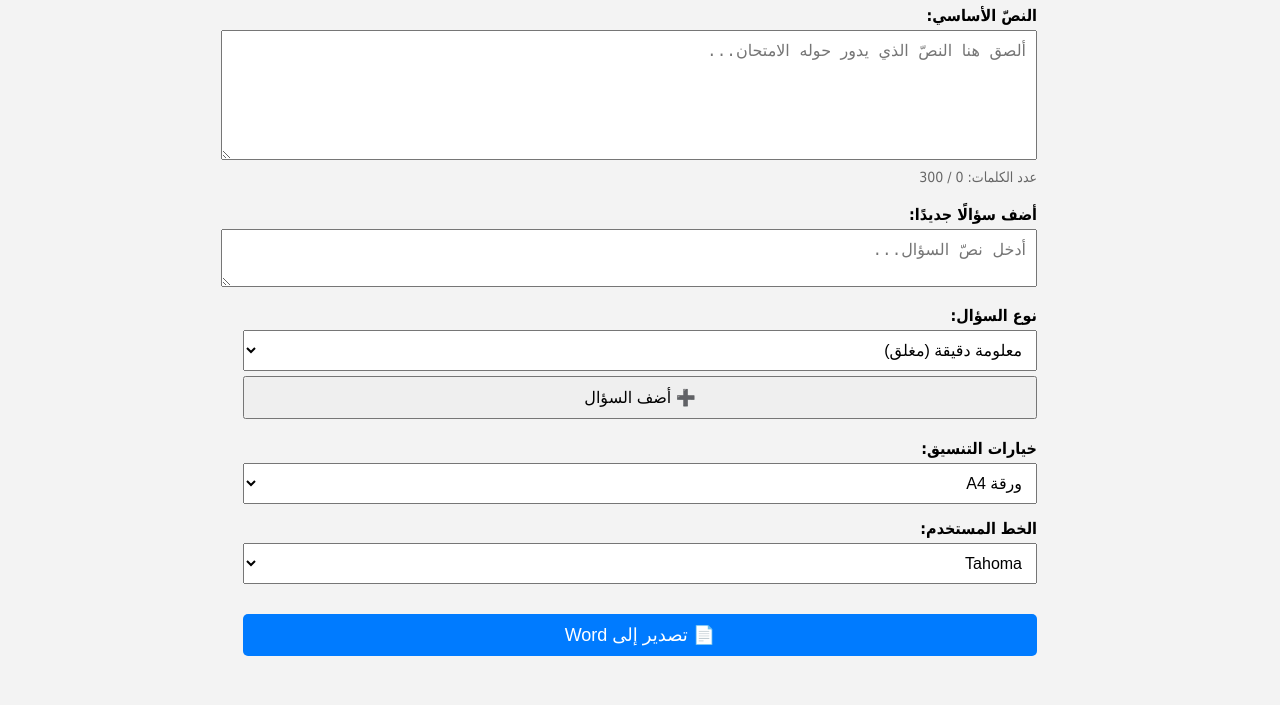
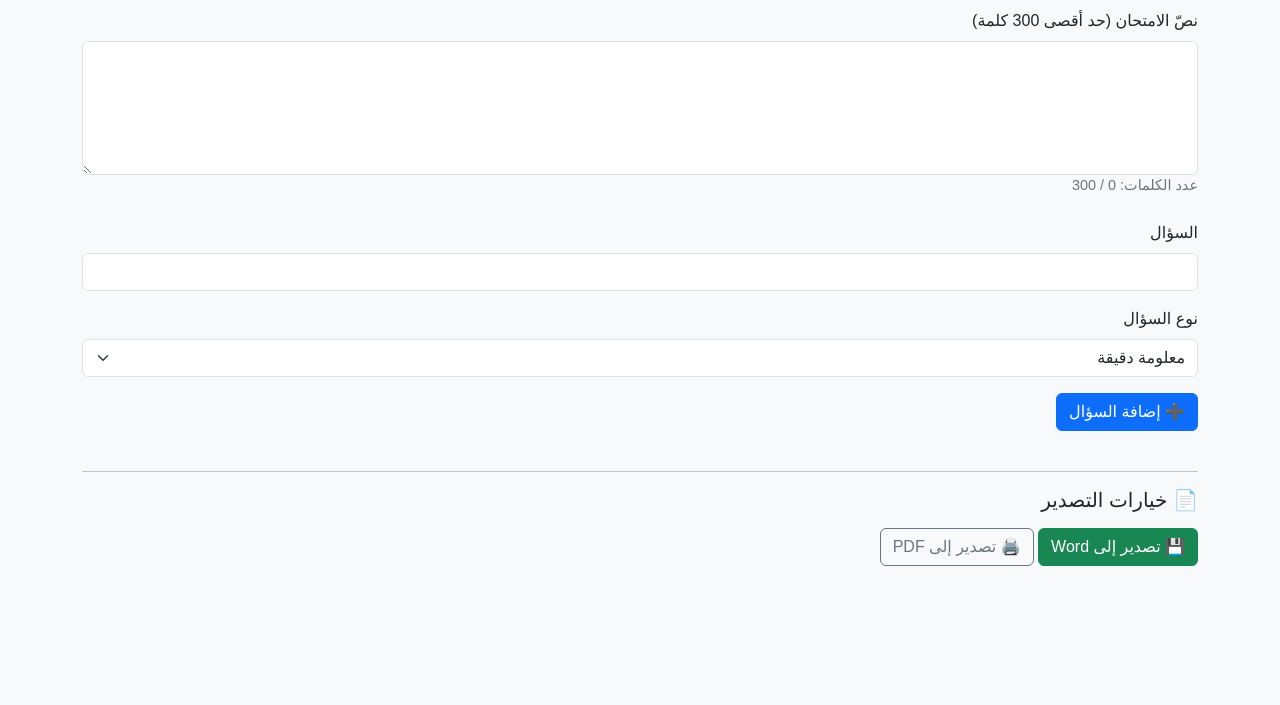
Before and after one commit to majedonline/Arabic-Project, a plain HTML site: page index.html in a window 1280 px wide. Shown: the part 95-800 px from the top of the page. Drawn offline with nearby package versions, Linux system fonts and the light colour scheme.

Commit message:
Update index.html

```diff
--- a/index.html
+++ b/index.html
@@ -3,191 +3,141 @@
 <head>
   <meta charset="UTF-8">
   <meta name="viewport" content="width=device-width, initial-scale=1.0">
-  <title>نموذج تقييم ذكي لمسابقات اللغة العربية</title>
+  <title>منشئ الامتحانات العربيّة</title>
+  <link href="https://cdn.jsdelivr.net/npm/bootstrap@5.3.0/dist/css/bootstrap.rtl.min.css" rel="stylesheet">
   <style>
     body {
-      font-family: 'Tahoma', sans-serif;
-      padding: 20px;
-      background: #f3f3f3;
-      transition: all 0.3s ease-in-out;
-      max-width: 794px;
-      margin: auto;
-    }
-    label {
-      display: block;
-      margin-top: 15px;
-      font-weight: bold;
-    }
-    textarea, select, button, input[type="text"] {
-      width: 100%;
-      padding: 10px;
-      font-size: 16px;
-      margin-top: 5px;
+      padding: 2rem;
+      background-color: #f8f9fa;
+      font-family: 'Cairo', sans-serif;
     }
     .question-block {
-      background: #fff;
-      padding: 15px;
-      margin-top: 20px;
-      border-radius: 10px;
-      box-shadow: 0 2px 4px rgba(0,0,0,0.1);
+      border: 1px solid #ced4da;
+      border-radius: 8px;
+      padding: 1rem;
+      margin-bottom: 1rem;
+      background-color: #fff;
     }
-    .question-title {
-      font-weight: bold;
-      margin-bottom: 10px;
-    }
-    .options {
-      margin-top: 20px;
-    }
-    #wordCount {
-      font-size: 14px;
-      color: #666;
-      margin-top: 5px;
-    }
-    .export-btn {
-      margin-top: 30px;
-      background-color: #007BFF;
-      color: white;
-      font-size: 18px;
-      padding: 10px;
-      border: none;
-      border-radius: 5px;
-      cursor: pointer;
+    .word-count {
+      font-size: 0.9rem;
+      color: #6c757d;
     }
   </style>
 </head>
 <body>
-  <h1>نموذج تقييم ذكي لمسابقات اللغة العربية</h1>
+  <div class="container">
+    <h1 class="mb-4 text-center">🔶 منشئ الامتحانات العربيّة 🔶</h1>
 
-  <label for="mainText">النصّ الأساسي:</label>
-  <textarea id="mainText" rows="6" placeholder="ألصق هنا النصّ الذي يدور حوله الامتحان..." oninput="checkWordCount()"></textarea>
-  <div id="wordCount">عدد الكلمات: 0 / 300</div>
+    <!-- نص الامتحان -->
+    <div class="mb-4">
+      <label for="examText" class="form-label">نصّ الامتحان (حد أقصى 300 كلمة)</label>
+      <textarea class="form-control" id="examText" rows="5" maxlength="2500"></textarea>
+      <div class="word-count" id="wordCount">عدد الكلمات: 0 / 300</div>
+    </div>
 
-  <div id="questionContainer"></div>
+    <!-- إضافة سؤال -->
+    <div class="mb-3">
+      <label for="questionText" class="form-label">السؤال</label>
+      <input type="text" class="form-control" id="questionText">
+    </div>
+    <div class="mb-3">
+      <label for="questionType" class="form-label">نوع السؤال</label>
+      <select class="form-select" id="questionType">
+        <option value="معلومة دقيقة">معلومة دقيقة</option>
+        <option value="إجابة نسبيّة">إجابة نسبيّة</option>
+        <option value="إجابة مفتوحة">إجابة مفتوحة</option>
+        <option value="رأي وتبرير">رأي وتبرير</option>
+        <option value="إبداع أدبي">إبداع أدبي</option>
+        <option value="تحليل لغوي">تحليل لغوي</option>
+        <option value="بلاغة">بلاغة</option>
+        <option value="مهارات قرن 21">مهارات قرن 21</option>
+      </select>
+    </div>
+    <button class="btn btn-primary mb-4" onclick="addQuestion()">➕ إضافة السؤال</button>
 
-  <div class="options">
-    <label for="newQuestion">أضف سؤالًا جديدًا:</label>
-    <textarea id="newQuestion" rows="2" placeholder="أدخل نصّ السؤال..."></textarea>
+    <!-- قائمة الأسئلة -->
+    <div id="questionList"></div>
 
-    <label for="newType">نوع السؤال:</label>
-    <select id="newType">
-      <option value="closed">معلومة دقيقة (مغلق)</option>
-      <option value="interpretive">إجابة تفسيريّة (تحليل)</option>
-      <option value="open">إجابة مفتوحة (إبداع)</option>
-      <option value="opinion">رأي مدعوم (جدلي)</option>
-    </select>
+    <!-- خيارات التصدير -->
+    <hr>
+    <h5 class="mb-3">📄 خيارات التصدير</h5>
+    <button class="btn btn-success" onclick="exportToWord()">💾 تصدير إلى Word</button>
+    <button class="btn btn-outline-secondary" onclick="exportToPDF()">🖨️ تصدير إلى PDF</button>
 
-    <button onclick="addQuestion()">➕ أضف السؤال</button>
   </div>
 
-  <div class="options">
-    <label for="format">خيارات التنسيق:</label>
-    <select id="format" onchange="updateFormatting()">
-      <option value="A4">ورقة A4</option>
-      <option value="A5">ورقة A5</option>
-    </select>
+  <script src="https://cdnjs.cloudflare.com/ajax/libs/jspdf/2.5.1/jspdf.umd.min.js"></script>
+  <script>
+    const wordCountEl = document.getElementById('wordCount');
+    const examText = document.getElementById('examText');
+    examText.addEventListener('input', () => {
+      const words = examText.value.trim().split(/\s+/);
+      const count = examText.value.trim() ? words.length : 0;
+      wordCountEl.textContent = `عدد الكلمات: ${count} / 300`;
+      if (count > 300) examText.value = words.slice(0, 300).join(' ');
+    });
 
-    <label for="font">الخط المستخدم:</label>
-    <select id="font" onchange="updateFormatting()">
-      <option value="Tahoma">Tahoma</option>
-      <option value="Arial">Arial</option>
-      <option value="Cairo">Cairo</option>
-      <option value="Amiri">Amiri (تقليدي)</option>
-    </select>
-  </div>
-
-  <button class="export-btn" onclick="exportToWord()">📄 تصدير إلى Word</button>
-
-  <script>
-    let questionIndex = 1;
+    const questionList = document.getElementById('questionList');
+    const allQuestions = [];
 
     function addQuestion() {
-      const text = document.getElementById('newQuestion').value.trim();
-      const type = document.getElementById('newType').value;
-      if (!text) return;
-
-      const container = document.getElementById('questionContainer');
-
-      const block = document.createElement('div');
-      block.className = 'question-block';
-
-      const title = document.createElement('div');
-      title.className = 'question-title';
-      title.textContent = `السؤال ${questionIndex++}: ${text}`;
-
-      const typeInfo = document.createElement('div');
-      typeInfo.textContent = `نوع السؤال: ${getTypeLabel(type)}`;
-
-      block.appendChild(title);
-      block.appendChild(typeInfo);
-
-      container.appendChild(block);
-
-      document.getElementById('newQuestion').value = '';
+      const text = document.getElementById('questionText').value.trim();
+      const type = document.getElementById('questionType').value;
+      if (!text) return alert('الرجاء إدخال نص السؤال.');
+      const question = { text, type };
+      allQuestions.push(question);
+      renderQuestions();
+      document.getElementById('questionText').value = '';
     }
 
-    function getTypeLabel(value) {
-      switch(value) {
-        case 'closed': return 'معلومة دقيقة (مغلق)';
-        case 'interpretive': return 'إجابة تفسيريّة (تحليل)';
-        case 'open': return 'إجابة مفتوحة (إبداع)';
-        case 'opinion': return 'رأي مدعوم (جدلي)';
-        default: return 'غير معروف';
-      }
+    function renderQuestions() {
+      questionList.innerHTML = '';
+      allQuestions.forEach((q, i) => {
+        const block = document.createElement('div');
+        block.className = 'question-block';
+        block.innerHTML = `
+          <strong>س${i + 1})</strong> ${q.text} <br><em class="text-muted">نوع السؤال: ${q.type}</em>
+          <button class="btn btn-sm btn-danger float-end" onclick="deleteQuestion(${i})">حذف</button>
+        `;
+        questionList.appendChild(block);
+      });
     }
 
-    function updateFormatting() {
-      const paperSize = document.getElementById('format').value;
-      const font = document.getElementById('font').value;
-
-      document.body.style.fontFamily = font;
-
-      if (paperSize === 'A4') {
-        document.body.style.maxWidth = '794px';
-      } else if (paperSize === 'A5') {
-        document.body.style.maxWidth = '559px';
-      } else {
-        document.body.style.maxWidth = '100%';
-      }
-    }
-
-    function checkWordCount() {
-      const textarea = document.getElementById('mainText');
-      const words = textarea.value.trim().split(/\s+/);
-      const count = textarea.value.trim() ? words.length : 0;
-      const wordCountDisplay = document.getElementById('wordCount');
-      wordCountDisplay.textContent = `عدد الكلمات: ${count} / 300`;
-
-      if (count > 300) {
-        textarea.value = words.slice(0, 300).join(" ");
-        wordCountDisplay.textContent = "عدد الكلمات: 300 / 300 (تم بلوغ الحد الأقصى)";
-      }
+    function deleteQuestion(index) {
+      allQuestions.splice(index, 1);
+      renderQuestions();
     }
 
     function exportToWord() {
-      const mainText = document.getElementById('mainText').value;
-      const questions = document.getElementById('questionContainer').innerHTML;
+      let content = `نص الامتحان:\n${examText.value}\n\nالأسئلة:\n`;
+      allQuestions.forEach((q, i) => {
+        content += `س${i + 1}) ${q.text} (نوع: ${q.type})\n`;
+      });
+      const blob = new Blob([content], { type: 'application/msword' });
+      const link = document.createElement('a');
+      link.href = URL.createObjectURL(blob);
+      link.download = 'امتحان.doc';
+      link.click();
+    }
 
-      const header = `<h1 style="text-align:right; font-family:Tahoma">نموذج تقييم ذكي لمسابقات اللغة العربية</h1>`;
-      const bodyContent = `
-        <div style="direction:rtl; font-family:Tahoma">
-          <h2>النصّ الأساسي:</h2>
-          <p>${mainText.replace(/\n/g, '<br>')}</p>
-          <h2>الأسئلة:</h2>
-          ${questions}
-        </div>
-      `;
-
-      const blob = new Blob(['\ufeff' + header + bodyContent], {
-        type: 'application/msword'
+    function exportToPDF() {
+      const { jsPDF } = window.jspdf;
+      const doc = new jsPDF();
+      let y = 10;
+      doc.setFont('Arial');
+      doc.text("نص الامتحان:", 10, y);
+      y += 10;
+      const examLines = doc.splitTextToSize(examText.value, 180);
+      doc.text(examLines, 10, y);
+      y += examLines.length * 10;
+      doc.text("الأسئلة:", 10, y);
+      y += 10;
+      allQuestions.forEach((q, i) => {
+        const qLines = doc.splitTextToSize(`س${i + 1}) ${q.text} (نوع: ${q.type})`, 180);
+        doc.text(qLines, 10, y);
+        y += qLines.length * 10;
       });
-
-      const url = URL.createObjectURL(blob);
-      const link = document.createElement('a');
-      link.href = url;
-      link.download = 'نموذج_التقييم.doc';
-      document.body.appendChild(link);
-      link.click();
-      document.body.removeChild(link);
+      doc.save('امتحان.pdf');
     }
   </script>
 </body>
```
